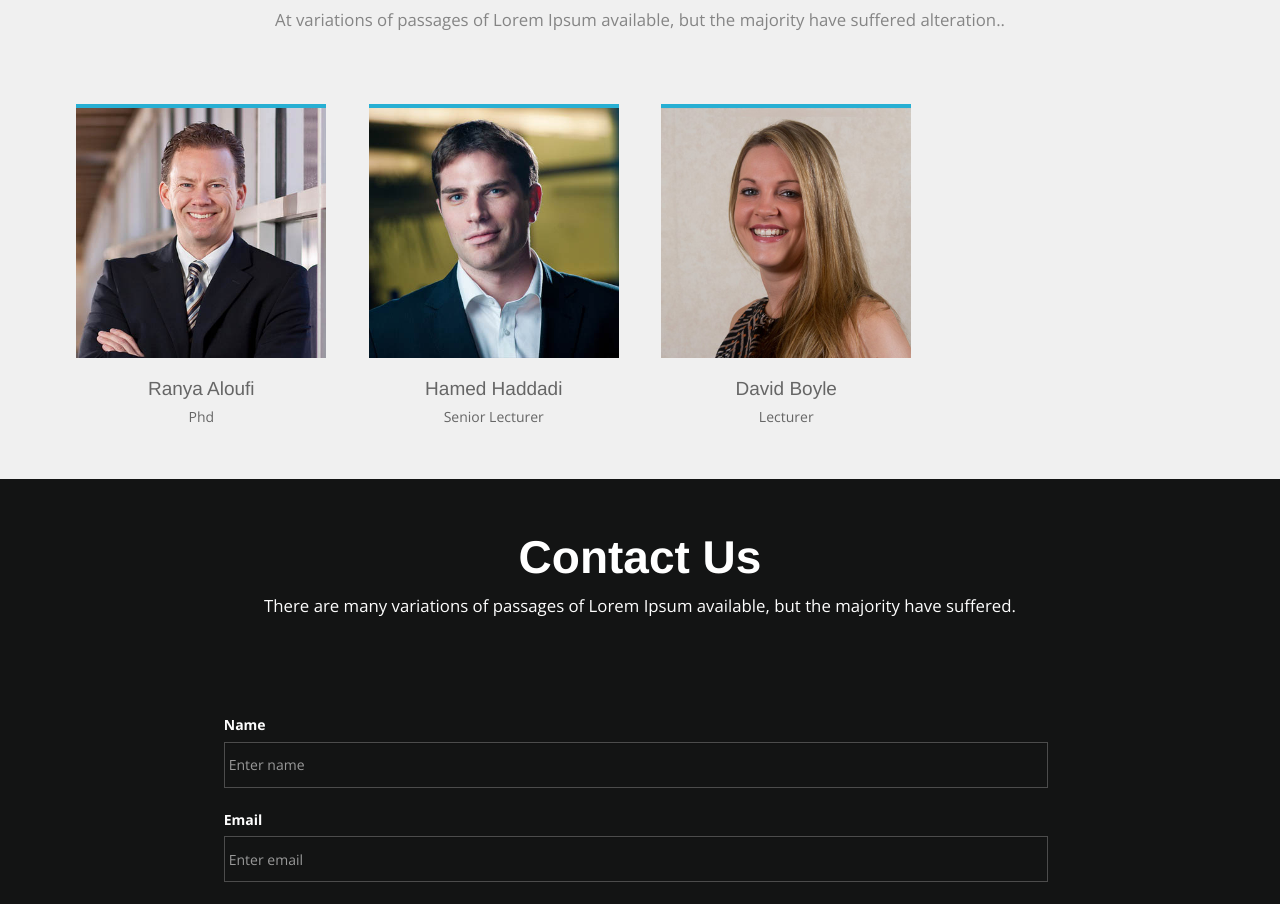
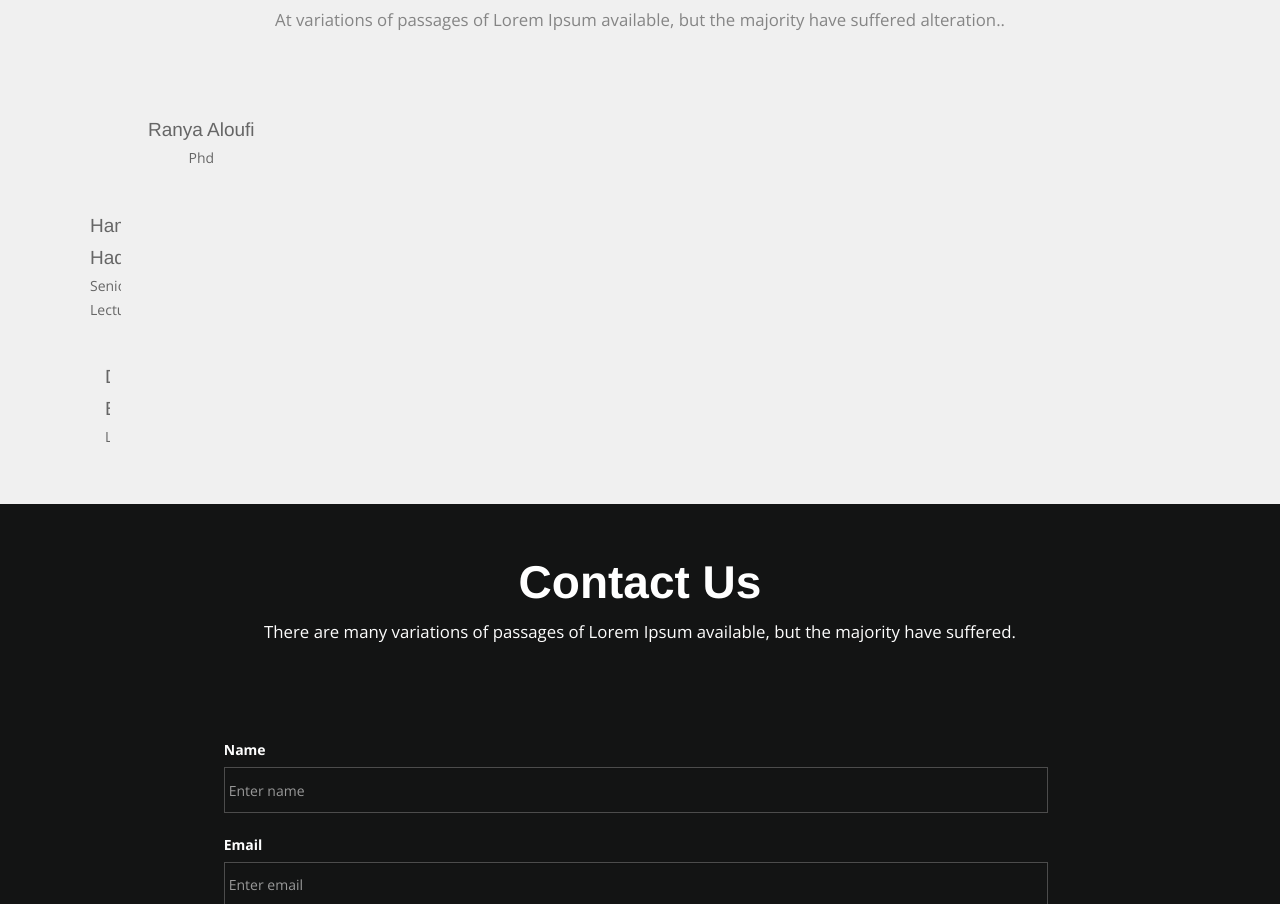
Before and after one commit to EDG-Y/EDG-Y.github.io, a plain HTML site: page index.html in a window 1280 px wide. Shown: the part 2622-3526 px from the top of the page. Drawn offline with nearby package versions, Linux system fonts and the light colour scheme.

Commit message:
Update index.html

```diff
--- a/index.html
+++ b/index.html
@@ -238,7 +238,7 @@
             <!-- Image Hover Block -->
             <div class="member-img">
               <!-- Image  -->
-              <img class="img-responsive" src="images/photo-1.jpg" alt=""> </div>
+              <!--<img class="img-responsive" src="images/photo-1.jpg" alt=""> </div>-->
             <!-- Member Details -->
             <h4>Ranya Aloufi</h4>
             <!-- Designation -->
@@ -253,7 +253,7 @@
             <!-- Image Hover Block -->
             <div class="member-img">
               <!-- Image  -->
-              <img class="img-responsive" src="images/photo-2.jpg" alt=""> </div>
+              <!--<img class="img-responsive" src="images/photo-2.jpg" alt=""> </div>-->
             <!-- Member Details -->
             <h4>Hamed Haddadi</h4>
             <!-- Designation -->
@@ -268,7 +268,7 @@
             <!-- Image Hover Block -->
             <div class="member-img">
               <!-- Image  -->
-              <img class="img-responsive" src="images/photo-4.jpg" alt=""> </div>
+              <!--<img class="img-responsive" src="images/photo-4.jpg" alt=""> </div>-->
             <!-- Member Details -->
             <h4>David Boyle</h4>
             <!-- Designation -->
```
